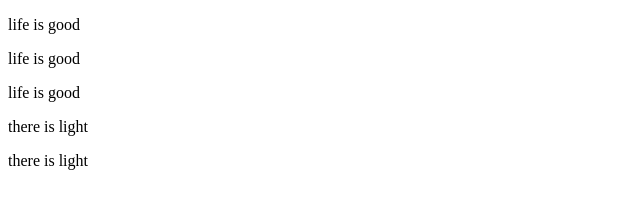
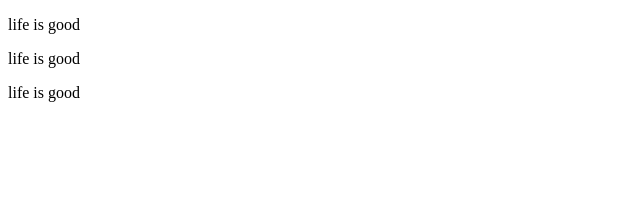
Before and after one commit to pam145/pamilerin, a plain HTML site: page about.html in a window 1280 px wide. Shown: the whole page, without its empty margins (0-640 px from the left). Drawn offline with Linux system fonts and the light colour scheme.

Commit message:
first commit

```diff
--- a/about.html
+++ b/about.html
@@ -9,7 +9,5 @@
   <p>life is good</p>
   <p>life is good</p>
   <p>life is good</p>
-  <p>there is light</p>
-  <p>there is light</p>
 </body>
 </html>
```
